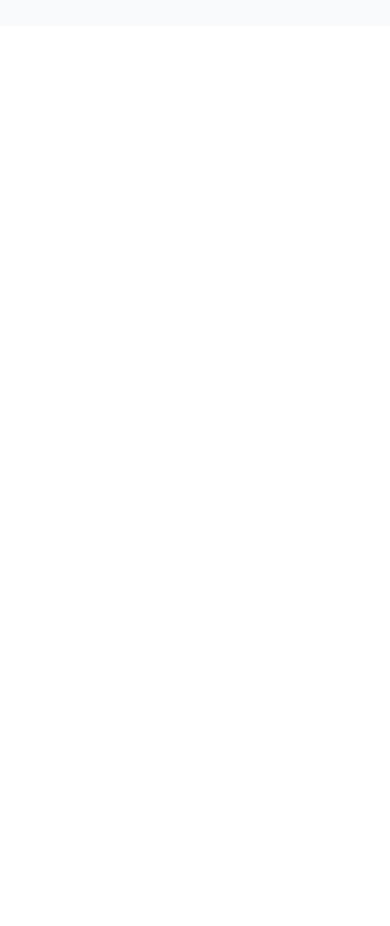
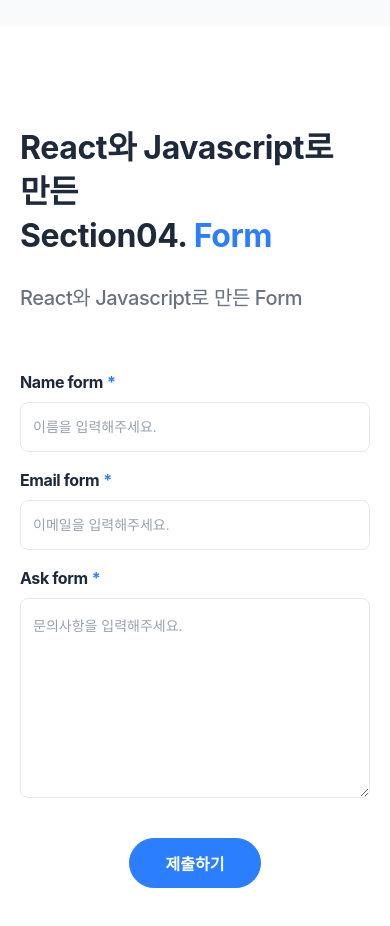
Before and after one commit to darock-dev/Portfolio__publisher, a React (Vite) app: page / in a window 390 px wide. Shown: the part 4020-4946 px from the top of the page. Before the commit the page ends 4046 px from the top, so only its background shows below. Built offline with nearby package versions, Linux system fonts and the light colour scheme; a web font is replaced by a local one.

Commit message:
feat: Form 섹션 UI 및 반응형 구현 및 유효성 검증 로직 추가

```diff
--- a/src/App.jsx
+++ b/src/App.jsx
@@ -1,6 +1,7 @@
 import MainLayout from "./components/layout/MainLayout/MainLayout";
 import AccordionMenu from "./components/sections/AccordionMenu/AccordionMenu";
 import CssAnimation from "./components/sections/CssAnimation/CssAnimation";
+import Form from "./components/sections/Form/Form";
 import MainVisual from "./components/sections/MainVisual/MainVisual";
 import Slide from "./components/sections/Slide/Slide";
 import "./styles/App.scss";
@@ -13,6 +14,7 @@ function App() {
         <CssAnimation />
         <AccordionMenu />
         <Slide />
+        <Form />
       </MainLayout>
     </>
   );
--- /dev/null
+++ b/src/components/sections/Form/Form.jsx
@@ -0,0 +1,148 @@
+import { useState } from "react";
+import Button from "../../ui/Button";
+import Input from "../../ui/Input";
+import Textarea from "../../ui/Textarea";
+import styles from "./Form.module.scss";
+
+export const ErrorMessage = ({ message }) => {
+  return <p className={styles.errorMessage}>{message}</p>;
+};
+
+export default function Form() {
+  // 폼 state
+  const [form, setForm] = useState({
+    name: "",
+    email: "",
+    ask: "",
+  });
+  const [nameError, setNameError] = useState(false);
+  const [emailError, setEmailError] = useState(false);
+  const [emailValError, setEmailValError] = useState(false);
+  const [askError, setAskError] = useState(false);
+
+  // 폼 입력 검증 및 state 반영
+  const onChangeForm = (e) => {
+    if (e.target.name === "name") {
+      // 이름이 비어있는지 확인
+      if (!e.target.value) {
+        setNameError(true);
+      } else {
+        setNameError(false);
+      }
+    }
+    // 이메일이 비어있는지 확인
+    if (e.target.name === "email") {
+      if (!e.target.value) {
+        setEmailError(true);
+      } else {
+        setEmailError(false);
+      }
+      // 이메일 형식 오류 확인
+      if (emailValError) {
+        if (validateEmail(e.target.value)) {
+          setEmailValError(false);
+        }
+      }
+    }
+    // 문의사항이 비어있는지 확인
+    if (e.target.name === "ask") {
+      if (!e.target.value) {
+        setAskError(true);
+      } else {
+        setAskError(false);
+      }
+    }
+    // 입력한 값들을 폼 state에 반영
+    setForm({
+      ...form,
+      [e.target.name]: e.target.value,
+    });
+  };
+
+  // 이메일 형식 확인
+  const validateEmail = (email) => {
+    const emailRegex = /^[^\s@]+@[^\s@]+\.[^\s@]+$/;
+    return emailRegex.test(email);
+  };
+
+  // 폼 제출
+  const submitForm = () => {
+    // 전송 전 폼 검증
+    if (!form.name) {
+      setNameError(true);
+    }
+    if (!form.email) {
+      setEmailError(true);
+    }
+
+    if (!form.ask) {
+      setAskError(true);
+    }
+
+    // 이메일 검증 후 유효하지 않으면 전송하지 않음
+    if (validateEmail(form.email)) {
+      setEmailValError(false);
+    } else {
+      setEmailValError(true);
+      return;
+    }
+
+    // 셋 중 하나라도 비어있으면 전송하지 않음
+    if (!form.name || !form.email || !form.ask) {
+      return;
+    }
+    alert("제출되었습니다! (따로 서버로 전송되지는 않습니다.)");
+  };
+
+  return (
+    <section id="form-sec" className={styles.formSec}>
+      <div className={styles.inner}>
+        <div className={styles.titleWrap}>
+          <h2 className={styles.title}>
+            <div>React와 Javascript로 만든</div>
+            <div>
+              Section04. <span>Form</span>
+            </div>
+          </h2>
+          <div className={styles.subTitle}>React와 Javascript로 만든 Form</div>
+        </div>
+        <div className={styles.content}>
+          <div className={styles.formWrap}>
+            <Input
+              label="Name form"
+              type="text"
+              placeholder={"이름을 입력해주세요."}
+              isRequired={true}
+              name="name"
+              onChange={onChangeForm}
+            />
+            {nameError && <ErrorMessage message={"* 이름을 입력해주세요."} />}
+            <Input
+              label="Email form"
+              type="text"
+              placeholder={"이메일을 입력해주세요."}
+              isRequired={true}
+              name="email"
+              onChange={onChangeForm}
+            />
+            {emailError && <ErrorMessage message={"* 이메일을 입력해주세요."} />}
+            {!emailError && emailValError && (
+              <ErrorMessage message={"* 이메일 형식을 확인해주세요."} />
+            )}
+            <Textarea
+              label="Ask form"
+              placeholder={"문의사항을 입력해주세요."}
+              isRequired={true}
+              name="ask"
+              onChange={onChangeForm}
+            />
+            {askError && <ErrorMessage message={"* 문의사항을 입력해주세요."} />}
+          </div>
+          <div className={styles.formButtonWrap}>
+            <Button text="제출하기" onClick={submitForm} />
+          </div>
+        </div>
+      </div>
+    </section>
+  );
+}
--- /dev/null
+++ b/src/components/sections/Form/Form.module.scss
@@ -0,0 +1,46 @@
+@use '../../../styles/variables' as *;
+@use '../../../styles/mixins' as *;
+
+.formSec {
+  @include section;
+  background-color: #fff;
+
+  .inner {
+    @include inner;
+    max-width: auto;
+  }
+
+  .titleWrap {
+    .title {
+      @include sectionTitle;
+
+      span {
+        color: $primary-color;
+      }
+    }
+
+    .subTitle {
+      @include sectionSubTitle;
+    }
+  }
+
+  .content {
+    .formWrap {
+      display: flex;
+      flex-direction: column;
+      gap: 20px;
+    }
+
+    .formButtonWrap {
+      display: flex;
+      justify-content: center;
+      margin-top: 40px;
+    }
+
+    .errorMessage {
+      font-size: 14px;
+      color: red;
+      margin-bottom: 12px;
+    }
+  }
+}
--- a/src/components/ui/Button.module.scss
+++ b/src/components/ui/Button.module.scss
@@ -3,7 +3,7 @@
 
 .button {
   font-weight: $font-semibold;
-  font-size: 20px;
+  font-size: 16px;
   padding: 16px 48px;
   border-radius: 100px;
   transition: all 0.3s ease;
--- /dev/null
+++ b/src/components/ui/Input.jsx
@@ -0,0 +1,20 @@
+import styles from "./Input.module.scss";
+
+export default function Input({
+  label,
+  type = "text",
+  placeholder,
+  isRequired = false,
+  name,
+  onChange,
+}) {
+  return (
+    <div className={styles.inputWrap}>
+      <div className={styles.label}>
+        {label}
+        <span>{isRequired ? "*" : ""}</span>
+      </div>
+      <input type={type} placeholder={placeholder} name={name} onChange={onChange} />
+    </div>
+  );
+}
--- /dev/null
+++ b/src/components/ui/Input.module.scss
@@ -0,0 +1,38 @@
+@use '../../styles/variables' as *;
+@use '../../styles/mixins' as *;
+
+.inputWrap {
+  display: flex;
+  flex-direction: column;
+
+  .label {
+    font-weight: $font-bold;
+    font-size: 20px;
+    margin-bottom: 12px;
+
+    @media screen and (max-width: 768px) {
+      font-size: 16px;
+    }
+
+    span {
+      color: $primary-color;
+      margin-left: 4px;
+    }
+  }
+
+  input {
+    border: 1px solid $border-color;
+    border-radius: 8px;
+    padding: 20px 16px;
+    font-size: 16px;
+
+    @media screen and (max-width: 768px) {
+      padding: 16px 12px;
+      font-size: 14px;
+    }
+
+    &::placeholder {
+      color: $placeholder-color;
+    }
+  }
+}
--- /dev/null
+++ b/src/components/ui/Textarea.jsx
@@ -0,0 +1,19 @@
+import styles from "./Textarea.module.scss";
+
+export default function Textarea({ label, placeholder, isRequired = false, name, onChange }) {
+  return (
+    <div className={styles.textareaWrap}>
+      <div className={styles.label}>
+        {label}
+        <span>{isRequired ? "*" : ""}</span>
+      </div>
+      <textarea
+        placeholder={placeholder}
+        name={name}
+        onChange={onChange}
+        minLength={1}
+        maxLength={500}
+      />
+    </div>
+  );
+}
--- /dev/null
+++ b/src/components/ui/Textarea.module.scss
@@ -0,0 +1,41 @@
+@use '../../styles/variables' as *;
+@use '../../styles/mixins' as *;
+
+.textareaWrap {
+  display: flex;
+  flex-direction: column;
+
+  .label {
+    font-weight: $font-bold;
+    font-size: 20px;
+    margin-bottom: 12px;
+
+    @media screen and (max-width: 768px) {
+      font-size: 16px;
+    }
+
+    span {
+      color: $primary-color;
+      margin-left: 4px;
+    }
+  }
+
+  textarea {
+    border: 1px solid $border-color;
+    border-radius: 8px;
+    padding: 20px 16px;
+    font-size: 16px;
+    height: 300px;
+    font-family: $font-main;
+
+    @media screen and (max-width: 768px) {
+      padding: 16px 12px;
+      font-size: 14px;
+      height: 200px;
+    }
+
+    &::placeholder {
+      color: $placeholder-color;
+    }
+  }
+}
--- a/src/styles/_mixins.scss
+++ b/src/styles/_mixins.scss
@@ -28,7 +28,7 @@
   font-size: 20px;
   line-height: 32px;
   color: $desc-color;
-  margin-bottom: 120px;
+  margin-bottom: 80px;
 
   @media screen and (max-width: 768px) {
     margin-bottom: 60px;
--- a/src/styles/_variables.scss
+++ b/src/styles/_variables.scss
@@ -2,6 +2,7 @@
 $primary-color: #2B7FFF;
 $text-color: #1E2939;
 $desc-color: #6A7282;
+$placeholder-color: #99A1AF;
 $border-color: #E5E7EB;
 $bg-gray: #F9FAFB;
 
```
